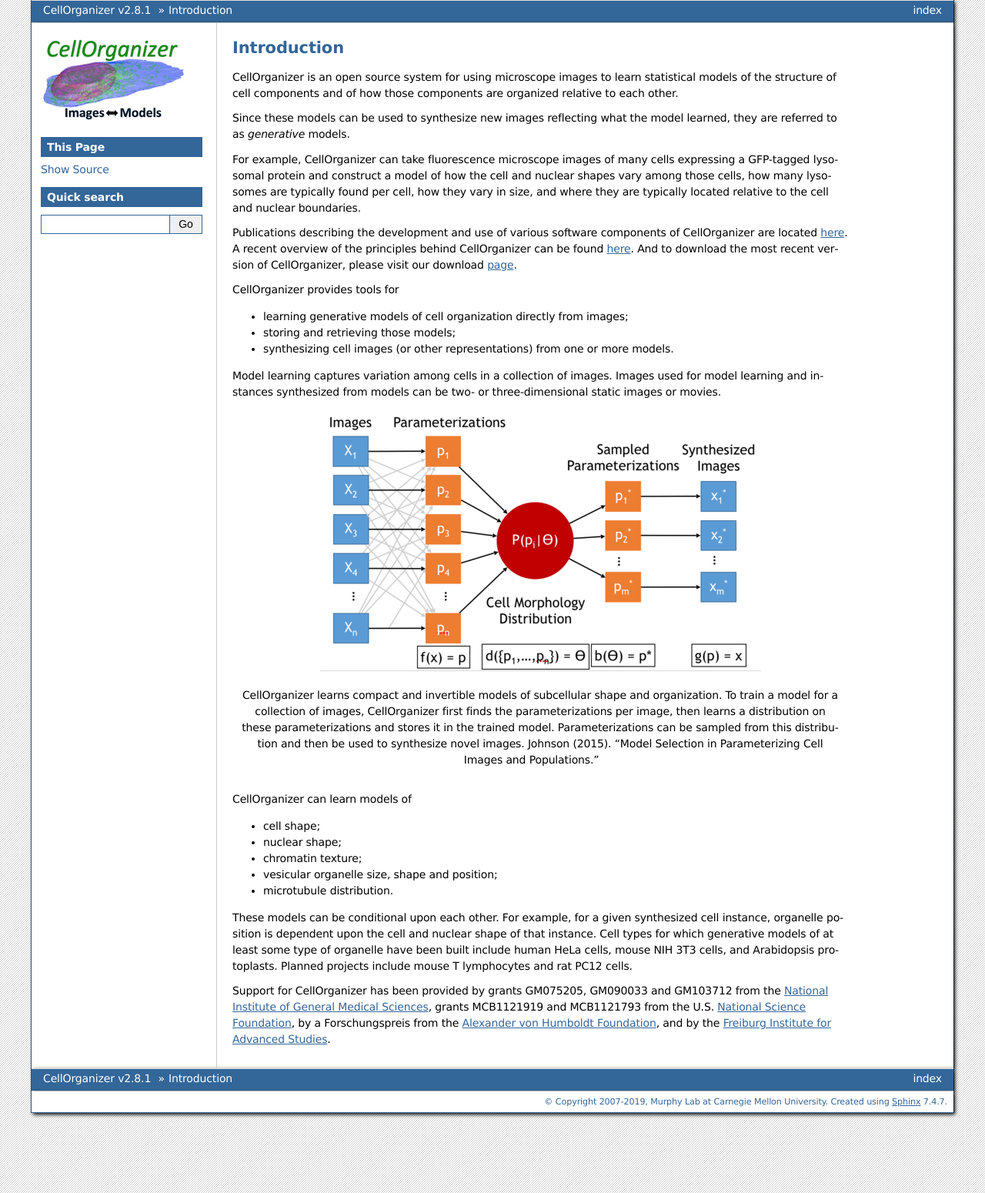
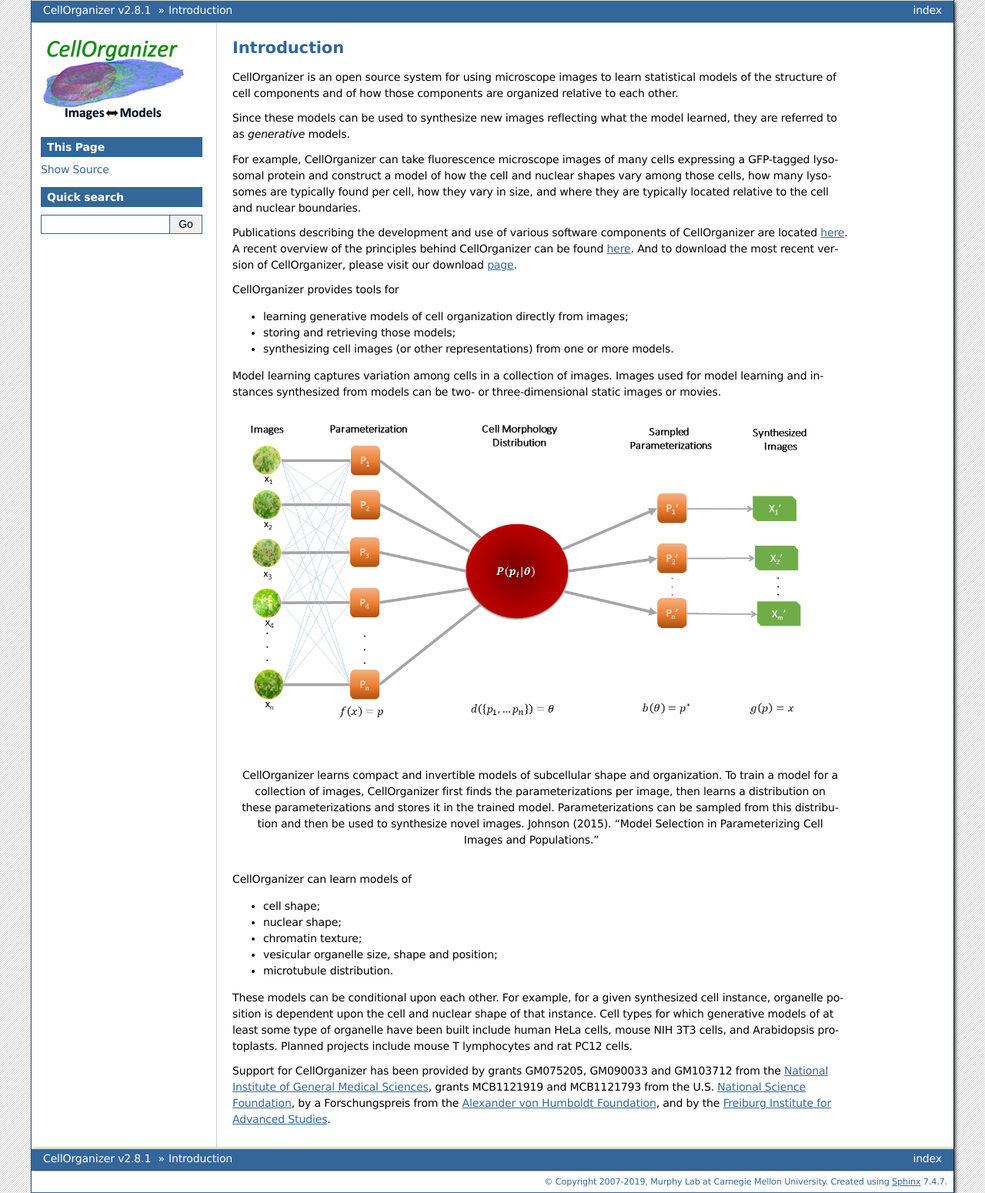
Before and after one commit to murphygroup/cellorganizer-documentation_old, a Sphinx documentation site: the page built from source/sections/introduction.rst, in a window 1280 px wide. Shown: the whole page at 77% size. Built offline with Sphinx 7.4.7, drawn with Linux system fonts in a browser that asks for light colours.

Commit message:
Update introduction.rst updated the diagram

```diff
--- a/source/sections/introduction.rst
+++ b/source/sections/introduction.rst
@@ -18,7 +18,7 @@
 
 Model learning captures variation among cells in a collection of images. Images used for model learning and instances synthesized from models can be two- or three-dimensional static images or movies.
 
-.. figure:: ../images/cellorganizer-overview-diagram.png
+.. figure:: ../images/cellorganizer-overview-diagram2.png
   :align: center
 
   CellOrganizer learns compact and invertible models of subcellular shape and organization. To train a model for a collection of images, CellOrganizer first finds the parameterizations per image, then learns a distribution on these parameterizations and stores it in the trained model. Parameterizations can be sampled from this distribution and then be used to synthesize novel images. Johnson (2015). "Model Selection in Parameterizing Cell Images and Populations."
```
